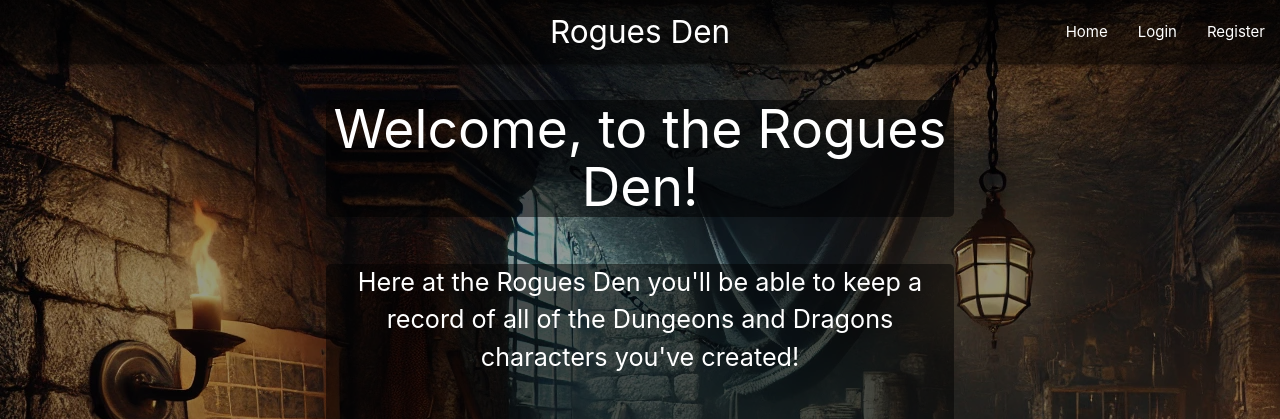
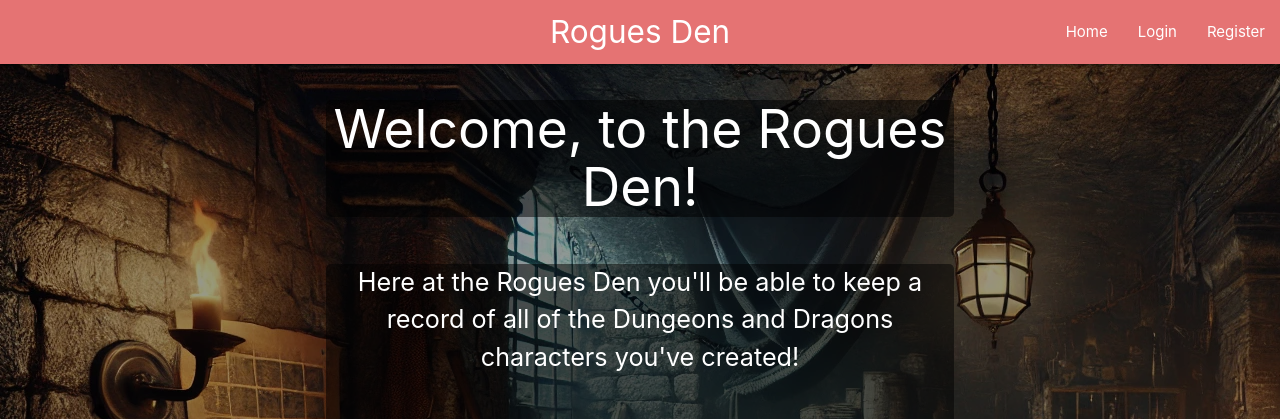
Before and after one commit to CamRaff/Milestone3-RoguesDen, a Flask app: page / in a window 1280 px wide. Shown: the top 419 px of the page. Run offline with Flask 2, Linux system fonts and the light colour scheme; some libraries are stand-ins or nearby versions.

Commit message:
testing a change for heroku deployment

```diff
--- a/rogues_den/templates/base.html
+++ b/rogues_den/templates/base.html
@@ -20,7 +20,7 @@
 
     <header>
         <!-- Top Navbar -->
-        <nav class="shadow">
+        <nav class="red lighten-2">
             <div class="nav-wrapper">
                 <a href="{{ url_for('home') }}" class="brand-logo center">Rogues Den</a>
                 <a href="#" data-target="mobile-demo" class="sidenav-trigger"><i class="fa-solid fa-bars"></i></a>
```
